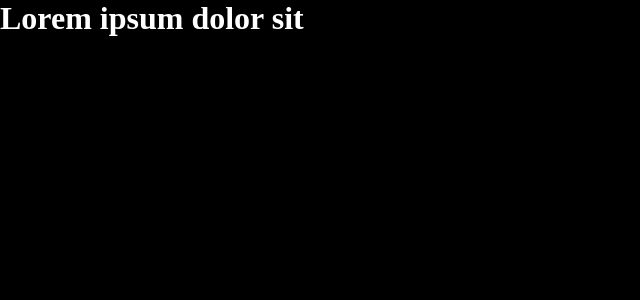
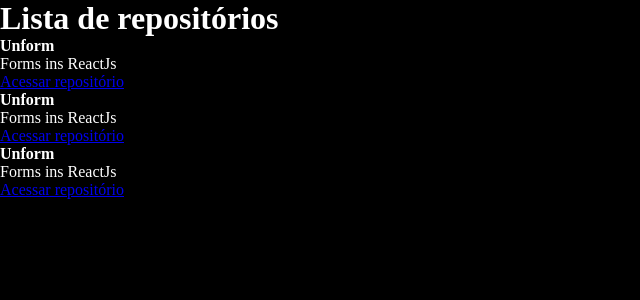
Before and after one commit to GilbertoASJ/Github-locator, a React app: page / in a window 1280 px wide. Shown: the top 300 px of the page, without its empty margins (0-640 px from the left). Built offline with nearby package versions, Linux system fonts and the light colour scheme; the HTML template or start-up script is replaced by a standard one.

Commit message:
Creating first component

```diff
--- a/src/App.jsx
+++ b/src/App.jsx
@@ -1,5 +1,6 @@
+import { RepositoryList } from './components/RepositoryList'
 import './styles/global.scss'
 
 export function App() {
-    return <h1>Lorem ipsum dolor sit</h1>
+    return <RepositoryList />
 }
--- a/src/components/RepositoryList.jsx
+++ b/src/components/RepositoryList.jsx
@@ -1,6 +1,27 @@
 export function RepositoryList() {
 	return (
+		<section className="repository-list">
+			<h1>Lista de repositórios</h1>
 
-		section
+			<ul>
+				<li>
+					<strong>Unform</strong>
+					<p>Forms ins ReactJs</p>
+					<a href="#">Acessar repositório</a>
+				</li>
+
+				<li>
+					<strong>Unform</strong>
+					<p>Forms ins ReactJs</p>
+					<a href="#">Acessar repositório</a>
+				</li>
+
+				<li>
+					<strong>Unform</strong>
+					<p>Forms ins ReactJs</p>
+					<a href="#">Acessar repositório</a>
+				</li>
+			</ul>
+		</section>
 	)
 }
```
